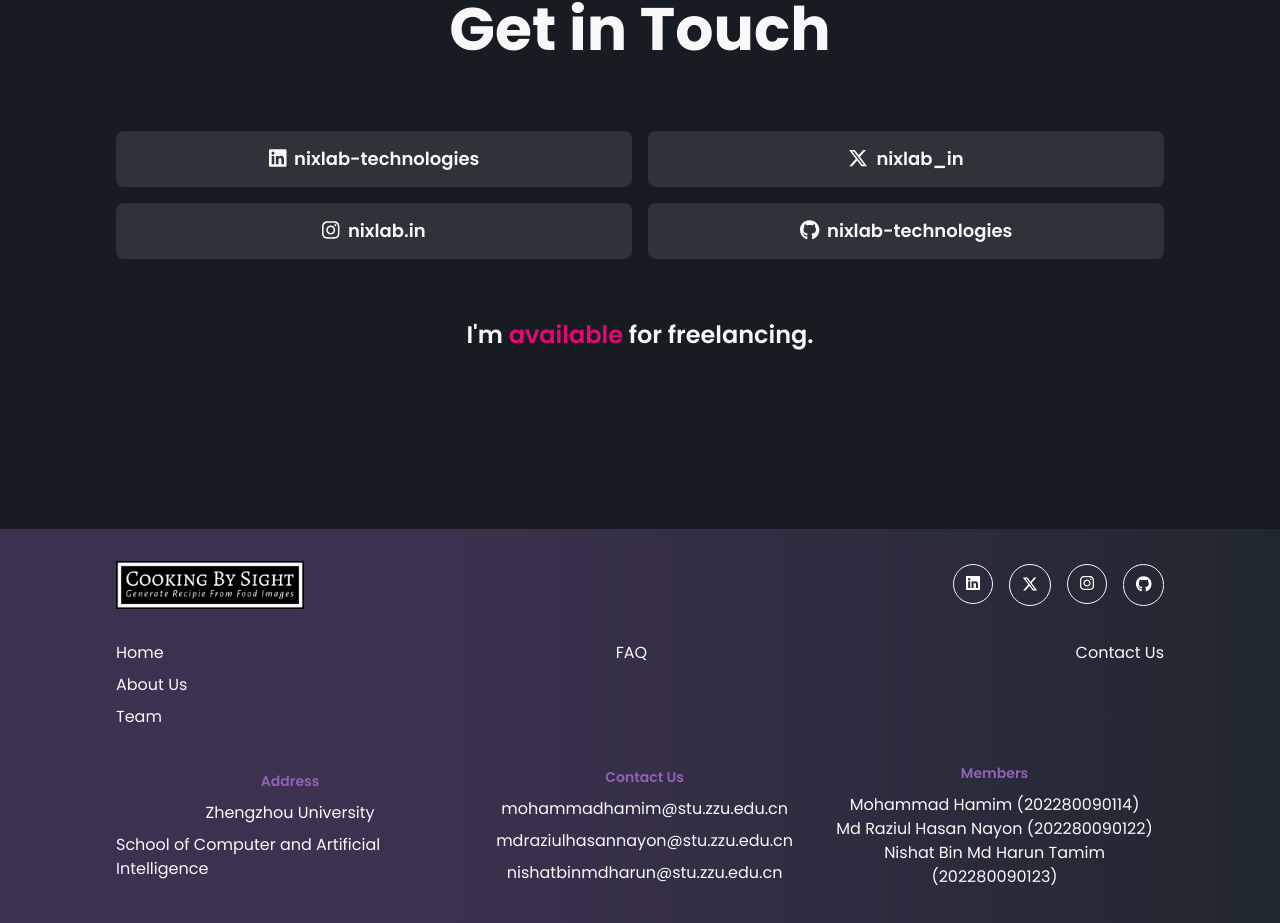
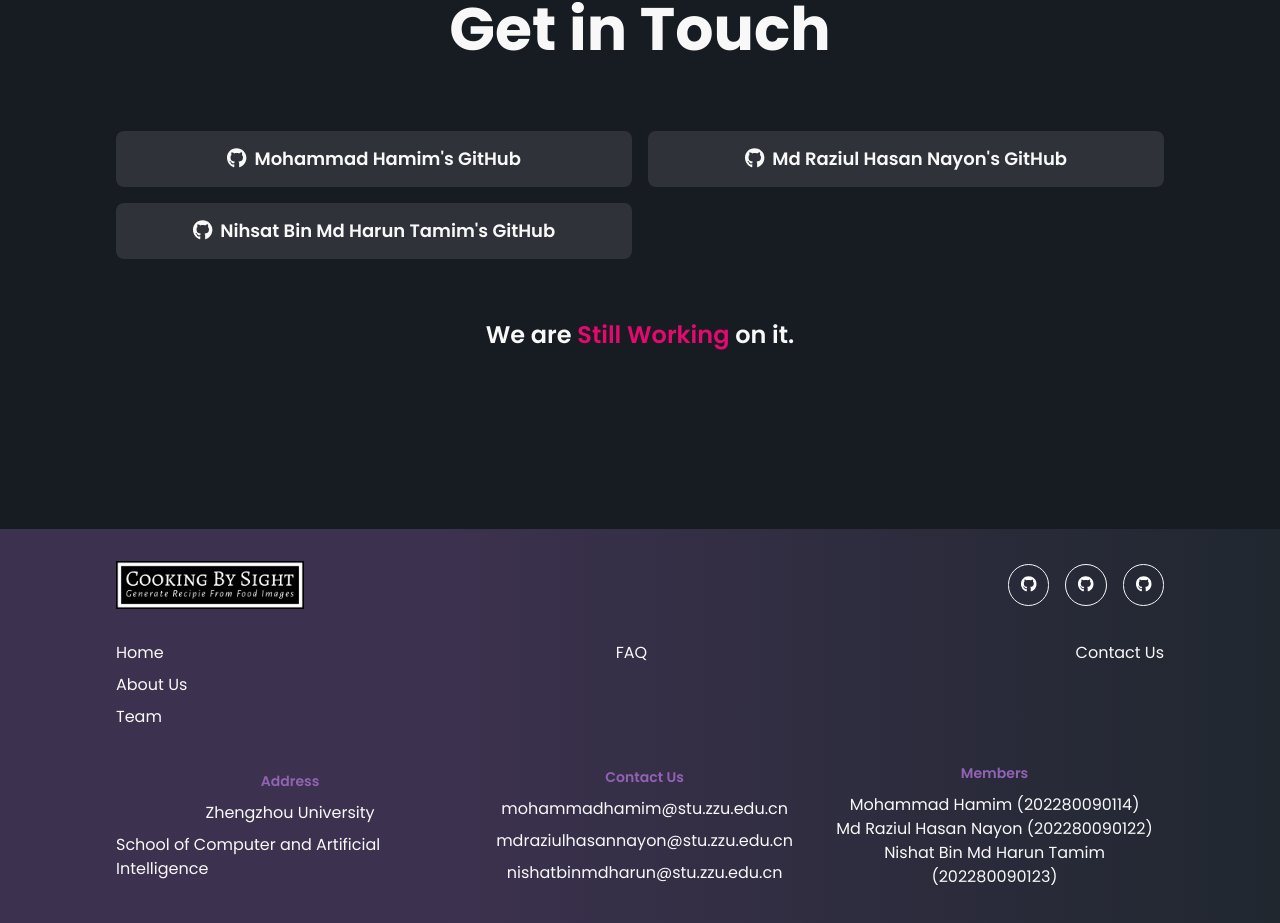
Before and after one commit to HasanNayon/generate-recipie-using-food-image, a Next.js app in the folder Frontend/: page / in a window 1280 px wide. Shown: the part 2838-3761 px from the top of the page. Built offline with nearby package versions, Linux system fonts and the light colour scheme; no server answers; what tailwindcss-debug-screens would draw is missing.

Commit message:
fixed get in touch

```diff
--- a/Frontend/src/components/home/Section6.tsx
+++ b/Frontend/src/components/home/Section6.tsx
@@ -30,9 +30,8 @@ const HomeSection6 = ({ id }: { id?: string }) => {
           </GridBox>
 
           <p className="text-center mx-auto mt-16 text-2xl/6 font-semibold">
-            I&apos;m{" "}
-            <span className="text-[var(--primaryColor)]">available</span> for
-            freelancing.
+            We are{" "}
+            <span className="text-[var(--primaryColor)]">Still Working</span> on it.
           </p>
         </Column>
       </ConstraintedBox>
--- a/Frontend/src/data/socialLinks.ts
+++ b/Frontend/src/data/socialLinks.ts
@@ -8,29 +8,23 @@ import {
 
 const socialLinks: ISocialLinkItem[] = [
   {
-    name: "LinkedIn",
-    url: "https://www.linkedin.com/company/nixlab-technologies",
-    icon: faLinkedin,
-    text: "nixlab-technologies",
+    name: "Mohammad Hamim",
+    url: "https://github.com/md-hameem",
+    icon: faGithub,
+    text: "Mohammad Hamim's GitHub",
   },
   {
-    name: "X",
-    url: "https://twitter.com/nixlab_in",
-    icon: faXTwitter,
-    text: "nixlab_in",
-  },
-  {
-    name: "Instagram",
-    url: "https://instagram.com/nixlab.in",
-    icon: faInstagram,
-    text: "nixlab.in",
+    name: "Md Raziul Hasan Nayon",
+    url: "https://github.com/xxxxx",
+    icon: faGithub,
+    text: "Md Raziul Hasan Nayon's GitHub",
   },
 
   {
-    name: "GitHub",
-    url: "https://github.com/nixlab-technologies",
+    name: "Nihsat Bin Md Harun Tamim",
+    url: "https://github.com/xxxxxxx",
     icon: faGithub,
-    text: "nixlab-technologies",
+    text: "Nihsat Bin Md Harun Tamim's GitHub",
   },
 ];
 
```
